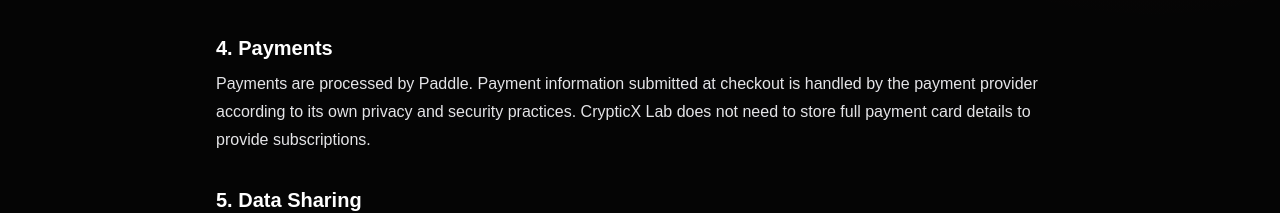
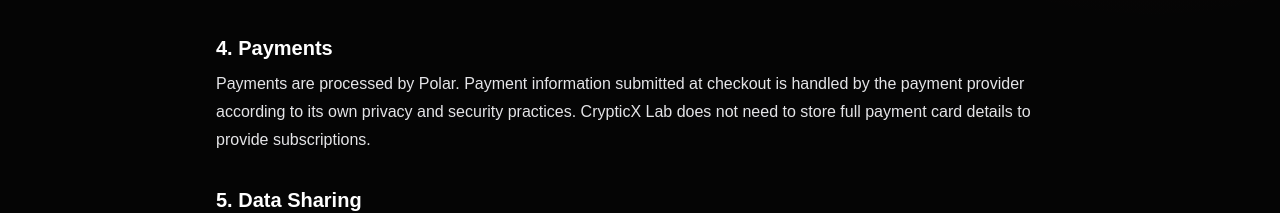
Before and after one commit to arman77887/crypticx-lab, a Next.js app: page /privacy in a window 1280 px wide. Shown: the part 571-784 px from the top of the page. Built offline with nearby package versions, Linux system fonts and the light colour scheme; no server answers.

Commit message:
Update privacy policy for Polar payments

```diff
--- a/app/privacy/page.tsx
+++ b/app/privacy/page.tsx
@@ -45,7 +45,7 @@
         <section>
           <h2 className="text-xl font-semibold text-white">4. Payments</h2>
           <p className="mt-2">
-            Payments are processed by Paddle. Payment information submitted at
+            Payments are processed by Polar. Payment information submitted at
             checkout is handled by the payment provider according to its own
             privacy and security practices. CrypticX Lab does not need to store
             full payment card details to provide subscriptions.
```
